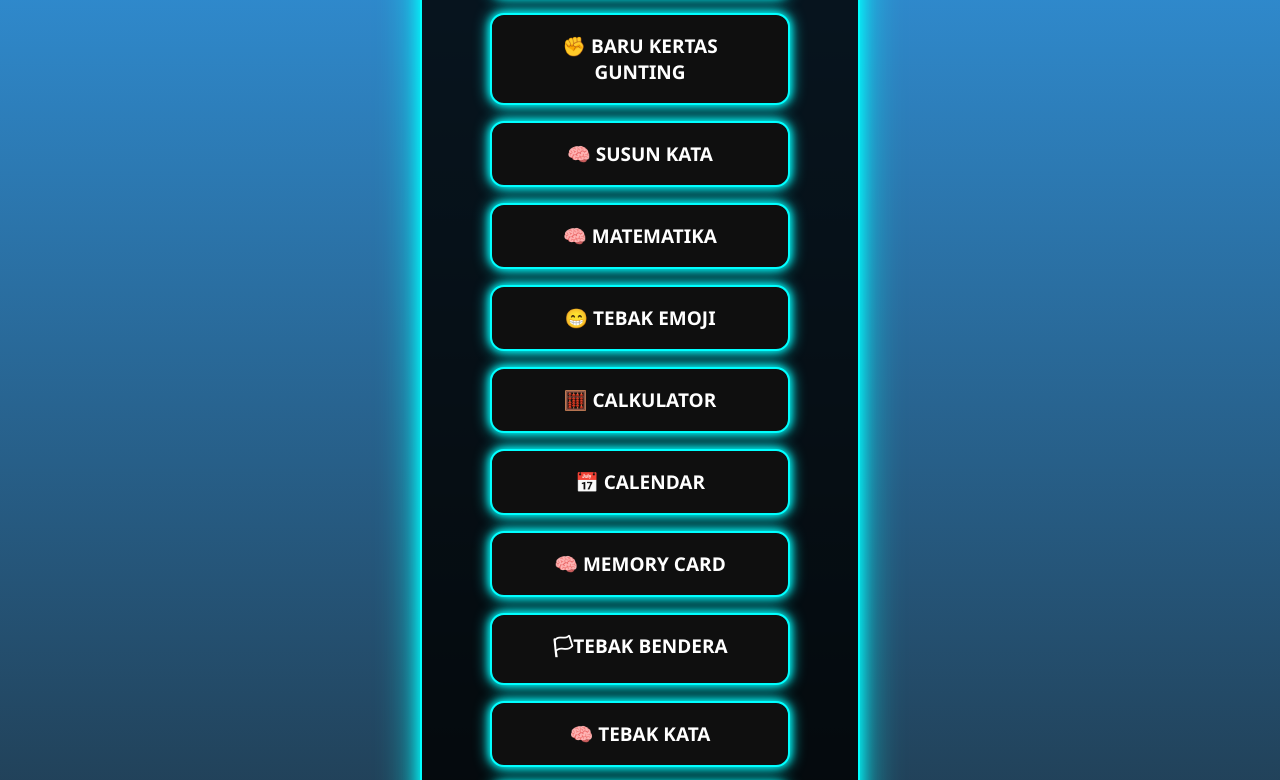
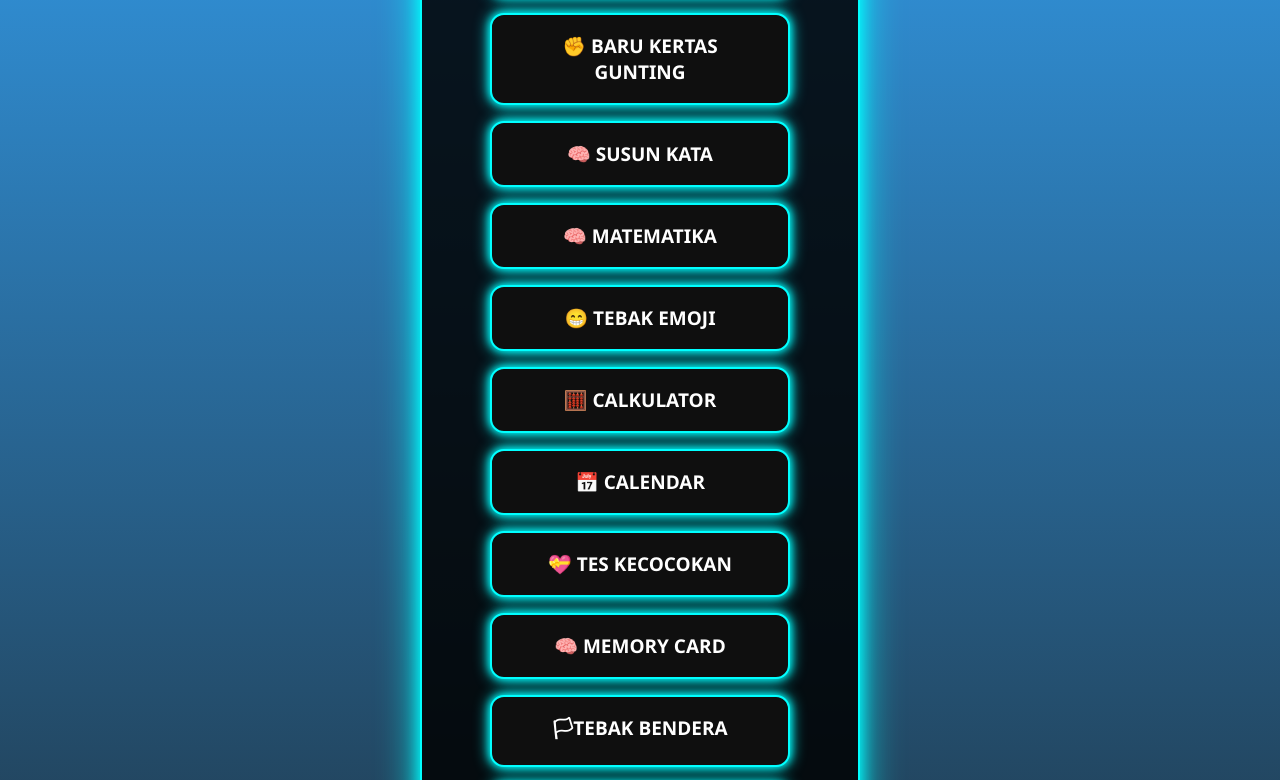
Before and after one commit to almas027/ZeroByteID, a plain HTML site: page gameseru.html in a window 1280 px wide. Shown: the part 360-1140 px from the top of the page. Drawn offline with Linux system fonts and the light colour scheme.

Commit message:
Update gameseru.html

```diff
--- a/gameseru.html
+++ b/gameseru.html
@@ -123,6 +123,7 @@
     <a href="tebakemoji.html" class="button">😁 TEBAK EMOJI</a>
     <a href="calculator.html" class="button">🧮 CALKULATOR</a>
     <a href="calendar.html" class="button">📅 CALENDAR</a>
+    <a href="kecocokan.html" class="button">💝 TES KECOCOKAN</a>
     <a href="memorycard.html" class="button">🧠 MEMORY CARD</a>
     <a href="tebakbendera.html" class="button">🏳TEBAK BENDERA<a>
     <a href="tebakkata.html" class="button">🧠 TEBAK KATA </a>
```
